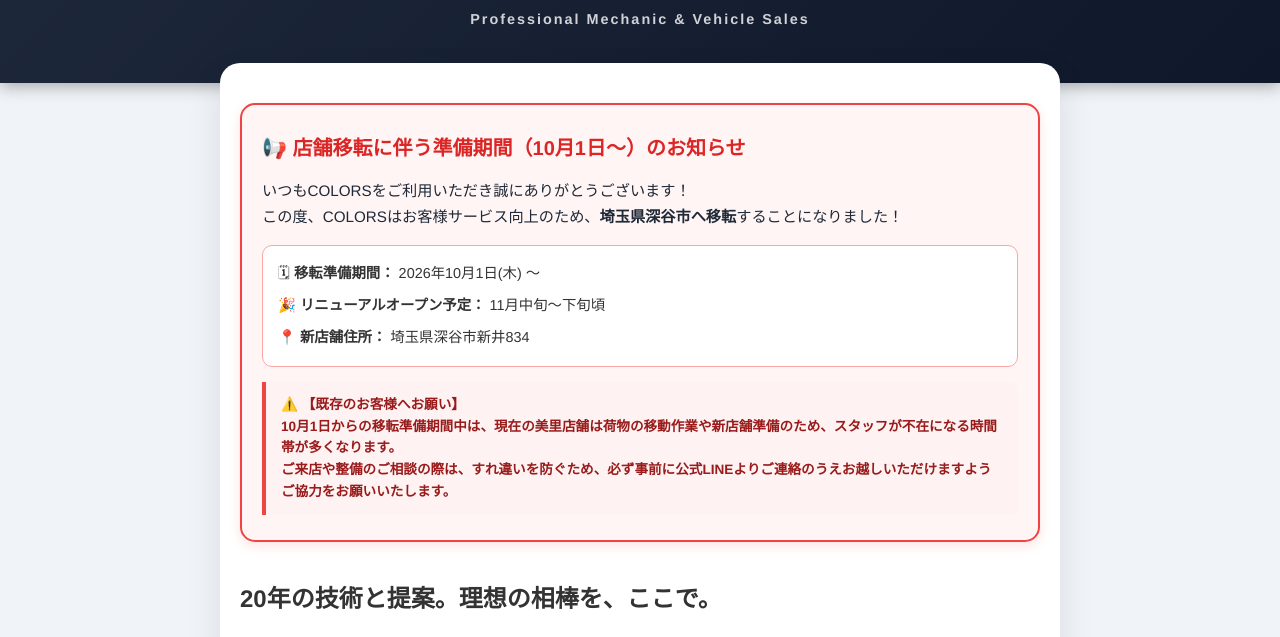
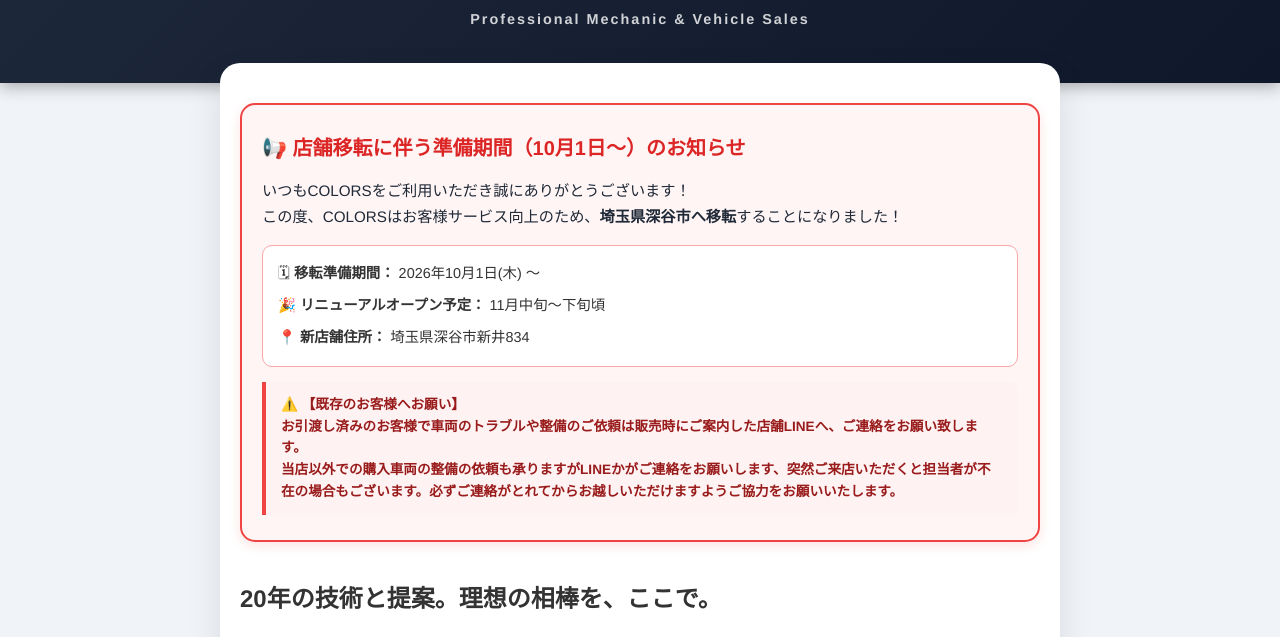
Before and after one commit to bike-dealer-colors/COLORS-OFFICIAL, a plain HTML site: page index.html in a window 1280 px wide. Shown: the part 124-761 px from the top of the page. Drawn offline with Linux system fonts and the light colour scheme; no server answers; a script that the page names is missing.

Commit message:
Update index.html

```diff
--- a/index.html
+++ b/index.html
@@ -185,8 +185,8 @@
 
         <div class="news-notice">
             ⚠️ <b>【既存のお客様へお願い】</b><br>
-            10月1日からの移転準備期間中は、現在の美里店舗は荷物の移動作業や新店舗準備のため、<b>スタッフが不在になる時間帯が多くなります。</b><br>
-            ご来店や整備のご相談の際は、すれ違いを防ぐため、<b>必ず事前に公式LINEよりご連絡のうえ</b>お越しいただけますようご協力をお願いいたします。
+            お引渡し済みのお客様で車両のトラブルや整備のご依頼は販売時にご案内した店舗LINEへ、<b>ご連絡をお願い致します。</b><br>
+            当店以外での購入車両の整備の依頼も承りますがLINEかがご連絡をお願いします、<b>突然ご来店いただくと担当者が不在の場合もございます。</b>必ずご連絡がとれてからお越しいただけますようご協力をお願いいたします。
         </div>
     </div>
 
```
